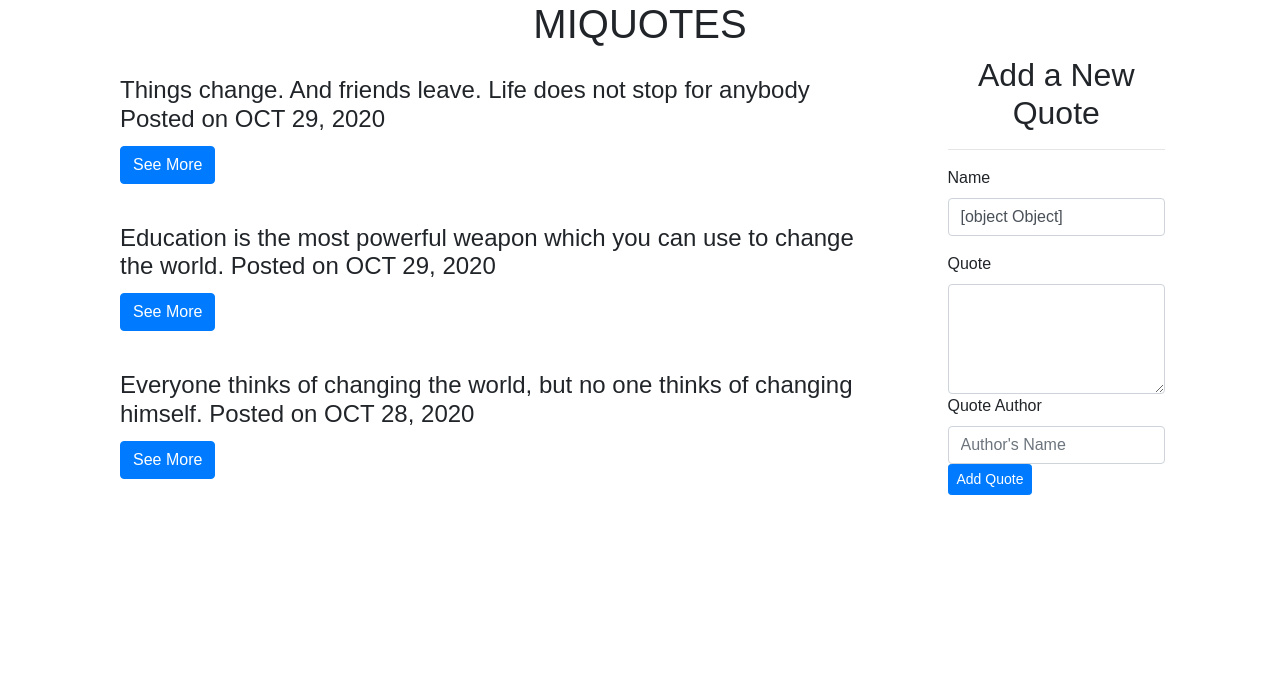
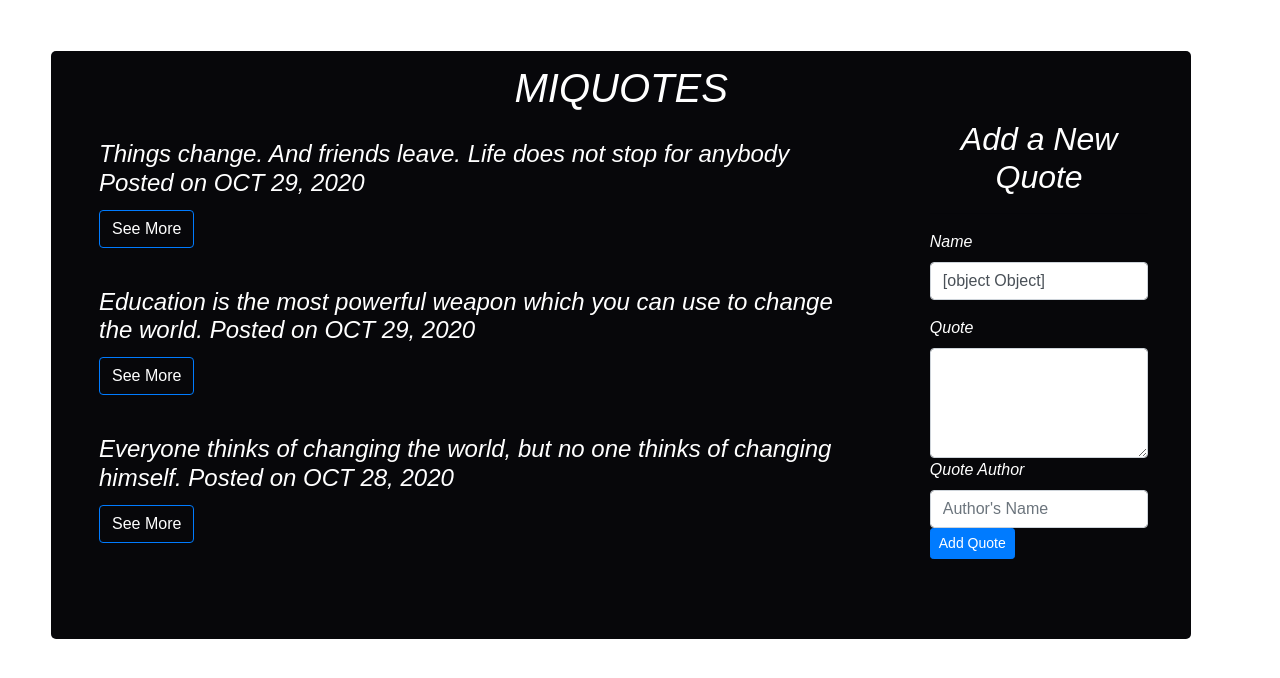
Before and after one commit to BeatriceWambuiMbugua/Quotes, an Angular app: page / in a window 1280 px wide. Shown: the top 678 px of the page. Built offline with nearby package versions, Linux system fonts and the light colour scheme.

Commit message:
styling the css

```diff
--- a/src/app/miquotes/miquotes.component.css
+++ b/src/app/miquotes/miquotes.component.css
@@ -1,6 +1,15 @@
 *{
-    font-family: 'PT Sans', sans-serif;
+    background-color: #07070a;
 }
 h1{
     text-align: center;
 }
+.container{
+    color: white;
+    font-family: 'PT Sans', sans-serif;
+    font-style: italic;
+    border-radius: 5px;
+    margin: 4%;
+    padding: 1%;
+    padding-bottom: 5%;
+}
--- a/src/app/strikethrough.directive.ts
+++ b/src/app/strikethrough.directive.ts
@@ -8,11 +8,7 @@ export class StrikethroughDirective {
   constructor(private elem: ElementRef) { }
 
   @HostListener("click") onClicks() {
-    this.textDeco("line-through")
-  }
-
-  @HostListener("dblclick") onDoubleClicks() {
-    this.textDeco("None")
+    this.textDeco("none")
   }
 
   private textDeco(action:string) {
```
